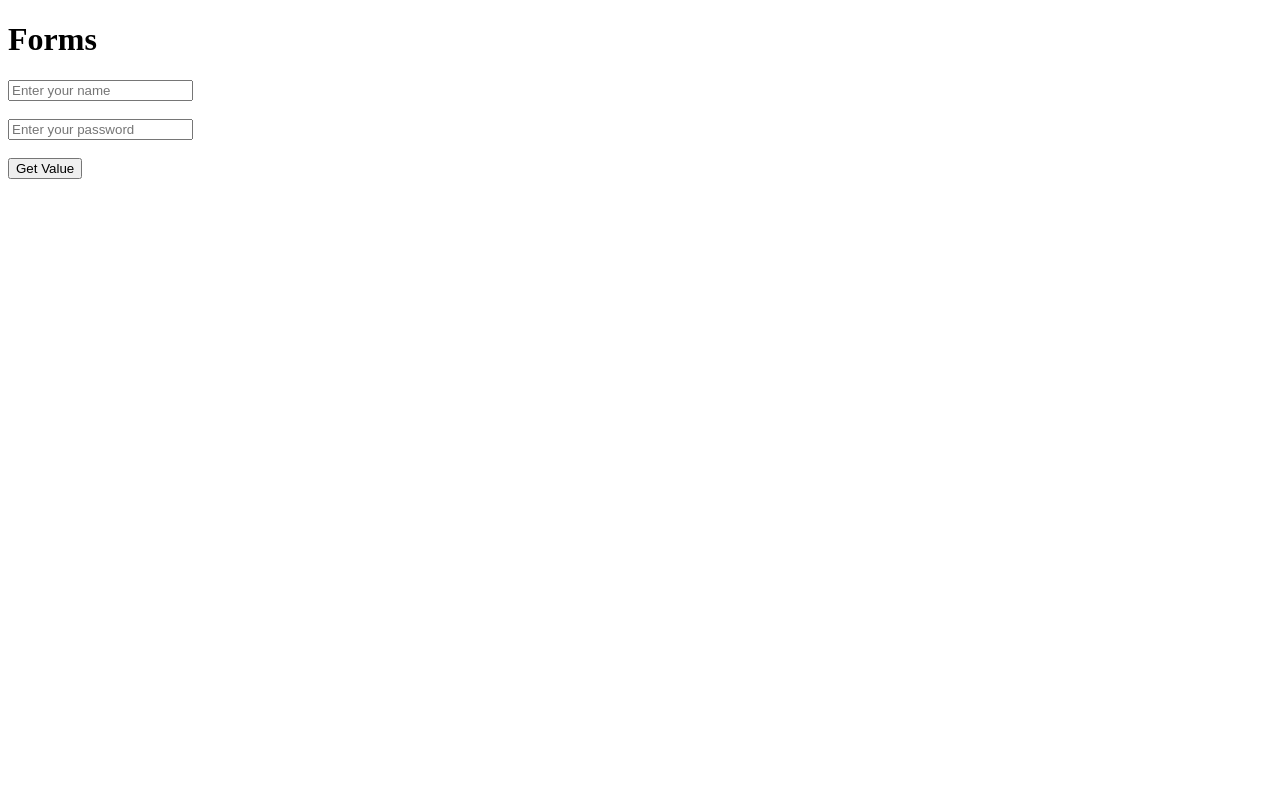
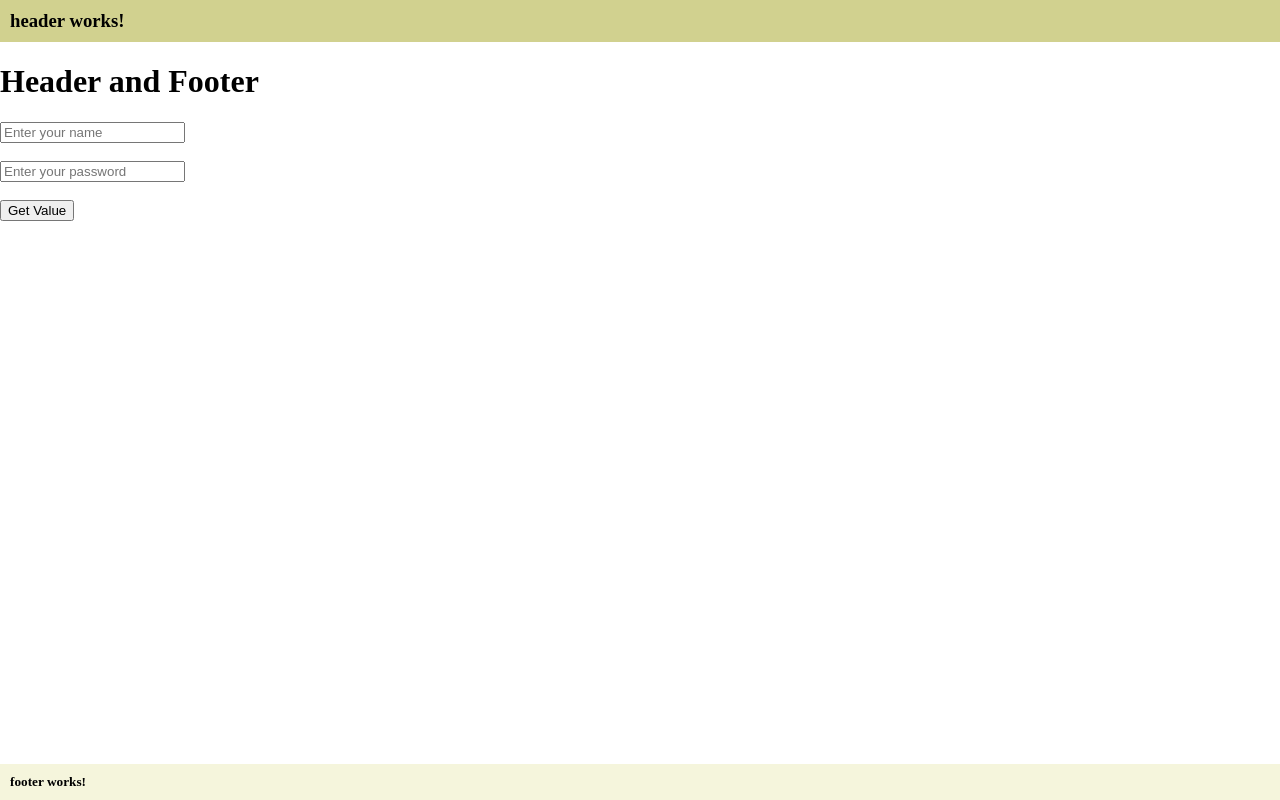
Before and after one commit to chinmayparekh/AngularTutorial, an Angular app: page / in a window 1280 px wide. Built offline with nearby package versions, Linux system fonts and the light colour scheme.

Commit message:
header and footer

```diff
--- a/src/app/app.component.html
+++ b/src/app/app.component.html
@@ -1,7 +1,11 @@
-<h1>Forms</h1>
+
+<app-header></app-header>
+<h1>Header and Footer</h1>
 
 <form #simpleForm="ngForm" (ngSubmit)="getValue(simpleForm.value)">
   <input type="text" ngModel name="name" placeholder="Enter your name" autocomplete="off"><br><br>
   <input type="password" ngModel name="password" placeholder="Enter your password" autocomplete="off"><br><br>
   <button>Get Value</button>
 </form>
+
+<app-footer></app-footer>
--- a/src/app/app.module.ts
+++ b/src/app/app.module.ts
@@ -5,10 +5,14 @@ import { AppComponent } from './app.component';
 import { UserListComponent } from './user-list/user-list.component';
 import {UsersModule} from './users/users.module';
 import {FormsModule} from '@angular/forms';
+import { HeaderComponent } from './header/header.component';
+import { FooterComponent } from './footer/footer.component';
 @NgModule({
   declarations: [
     AppComponent,
-    UserListComponent
+    UserListComponent,
+    HeaderComponent,
+    FooterComponent
   ],
   imports: [
     BrowserModule,
--- /dev/null
+++ b/src/app/footer/footer.component.css
@@ -0,0 +1,8 @@
+h5{
+    background-color: beige;
+    position: absolute;
+    bottom: 0;
+    width: 100%;
+    margin: 0;
+    padding:10px;
+}
--- /dev/null
+++ b/src/app/footer/footer.component.html
@@ -0,0 +1,3 @@
+<h5>
+  footer works!
+</h5>
--- /dev/null
+++ b/src/app/footer/footer.component.ts
@@ -0,0 +1,15 @@
+import { Component, OnInit } from '@angular/core';
+
+@Component({
+  selector: 'app-footer',
+  templateUrl: './footer.component.html',
+  styleUrls: ['./footer.component.css']
+})
+export class FooterComponent implements OnInit {
+
+  constructor() { }
+
+  ngOnInit() {
+  }
+
+}
--- /dev/null
+++ b/src/app/header/header.component.css
@@ -0,0 +1,5 @@
+h3{
+    background-color: rgb(209, 209, 143);
+    margin: 0;
+    padding:10px;
+}
--- /dev/null
+++ b/src/app/header/header.component.html
@@ -0,0 +1,3 @@
+<h3>
+  header works!
+</h3>
--- /dev/null
+++ b/src/app/header/header.component.ts
@@ -0,0 +1,15 @@
+import { Component, OnInit } from '@angular/core';
+
+@Component({
+  selector: 'app-header',
+  templateUrl: './header.component.html',
+  styleUrls: ['./header.component.css']
+})
+export class HeaderComponent implements OnInit {
+
+  constructor() { }
+
+  ngOnInit() {
+  }
+
+}
--- a/src/styles.css
+++ b/src/styles.css
@@ -1 +1,5 @@
 /* You can add global styles to this file, and also import other style files */
+body{
+    margin: 0;
+    padding: 0;
+}
```
Also changed, not shown: 2 other files (tests, documents, lock files or other folders).
